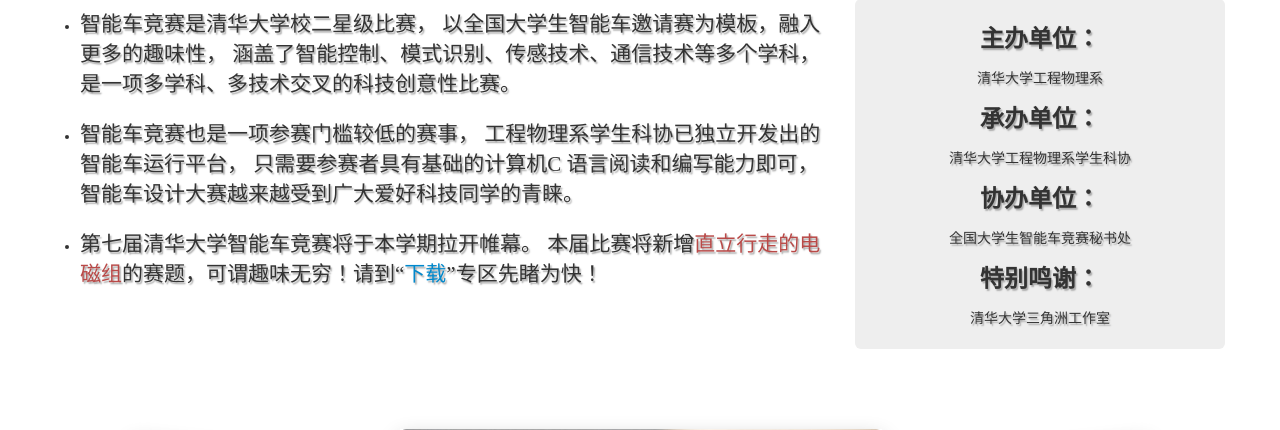
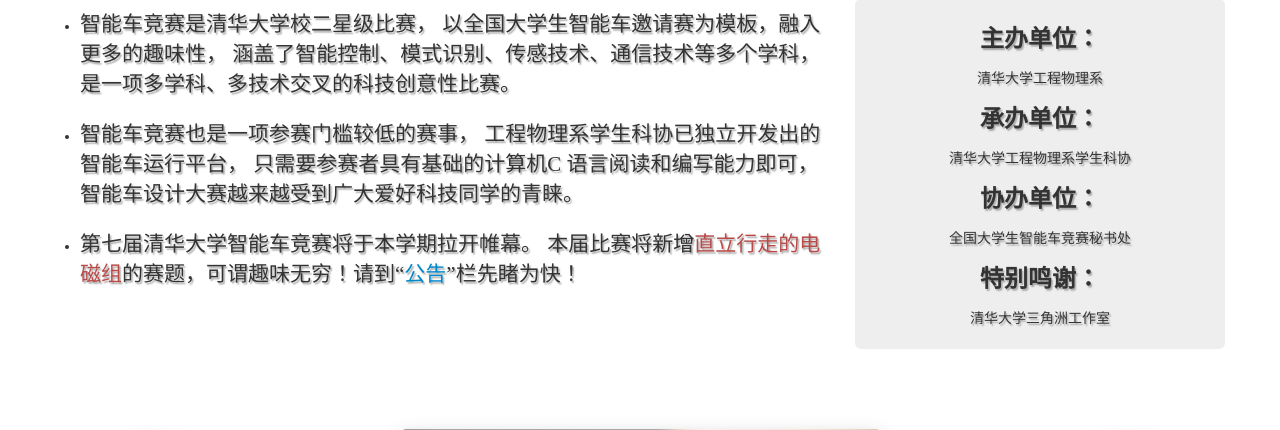
Before and after one commit to lihm09/SmartCar, a Django app: page / in a window 1280 px wide. Shown: the part 311-741 px from the top of the page. Run offline with Django 3.2, Linux system fonts and the light colour scheme; some libraries are stand-ins or nearby versions.

Commit message:
主页内容小修改

```diff
--- a/templates/index.html
+++ b/templates/index.html
@@ -29,7 +29,7 @@
                 </li>
                 <li>
                     <p class="lead">第七届清华大学智能车竞赛将于本学期拉开帷幕。
-                        本届比赛将新增<span class="text-error">直立行走的电磁组</span>的赛题，可谓趣味无穷！请到“<a href="/download">下载</a>”专区先睹为快！</p>
+                        本届比赛将新增<span class="text-error">直立行走的电磁组</span>的赛题，可谓趣味无穷！请到“<a href="/announcement">公告</a>”栏先睹为快！</p>
                 </li>
             </ul>
         </div>
```
